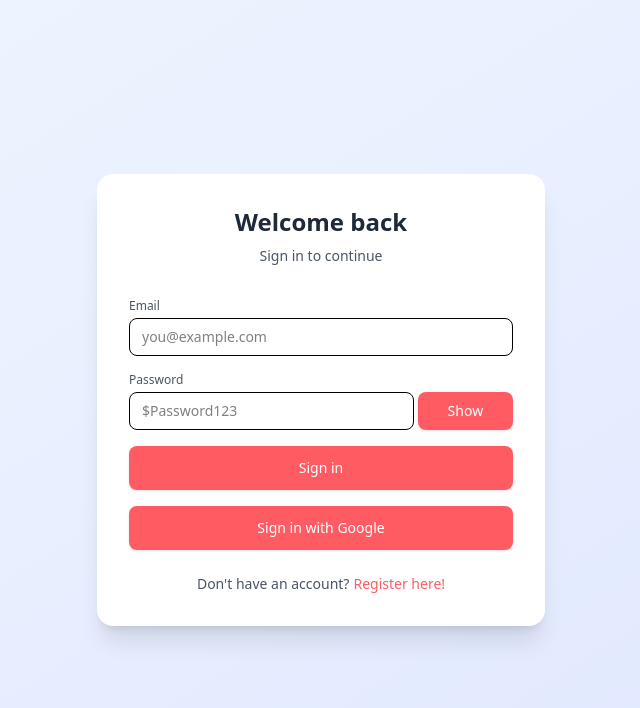
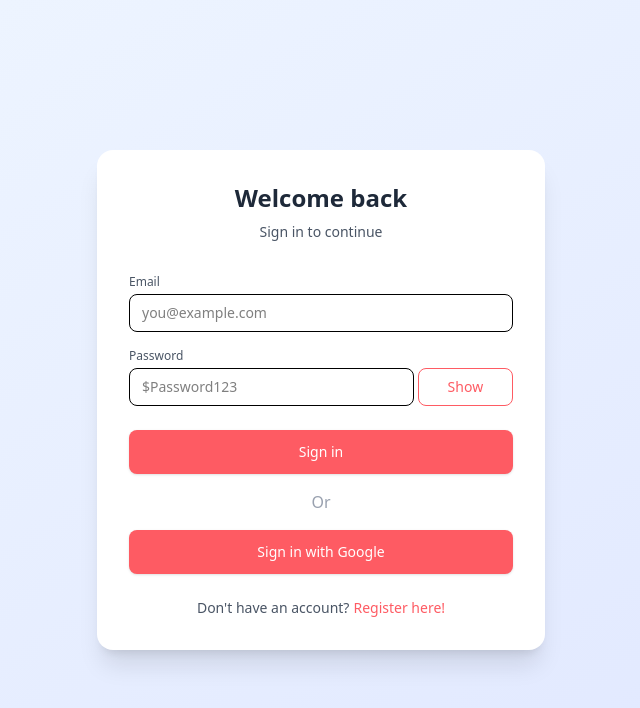
Before and after one commit to MuthuKr1shhnan/office_project, a Next.js app: page / in a window 1280 px wide. Shown: the top 708 px of the page, without its empty margins (319-959 px from the left). Built offline with nearby package versions, Linux system fonts and the light colour scheme.

Commit message:
debugging and creating some functions

```diff
--- a/app/page.jsx
+++ b/app/page.jsx
@@ -240,6 +240,7 @@ const Page = () => {
                     />
                     <Btn
                       className='w-1/4 p-1'
+                      variant='second'
                       onClick={() => setShowPassword(!showPassword)}
                     >
                       {showPassword ? "Hide" : "Show"}
@@ -254,12 +255,12 @@ const Page = () => {
 
                 <Btn
                   type='submit'
-                  className='w-full py-3'
+                  className='w-full py-3 mt-2'
                   disabled={isSubmitting}
                 >
                   Sign in
                 </Btn>
-
+                <p className='text-gray-400 w-full text-center'>Or</p>
                 <Btn
                   type='button'
                   onClick={handleGoogleLogin}
@@ -524,6 +525,7 @@ const Page = () => {
                     />{" "}
                     <Btn
                       className='w-1/4 p-1'
+                      variant='second'
                       onClick={() => setShowPassword(!showPassword)}
                     >
                       {showPassword ? "Hide" : "Show"}
```
